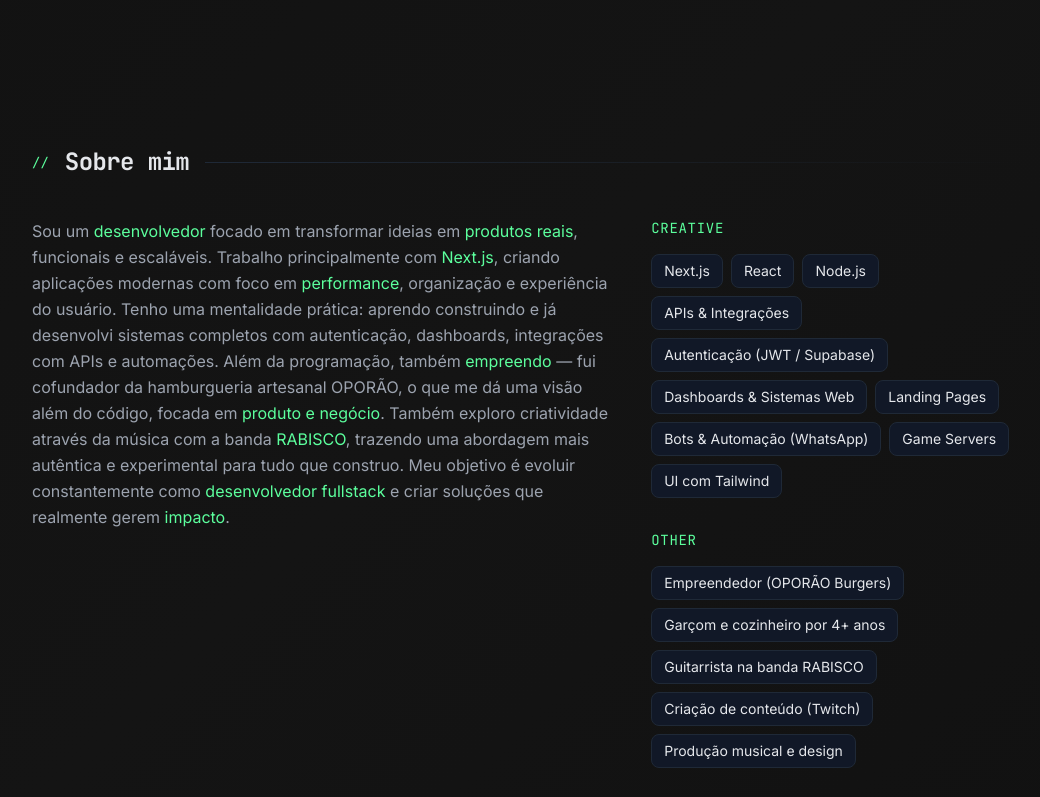
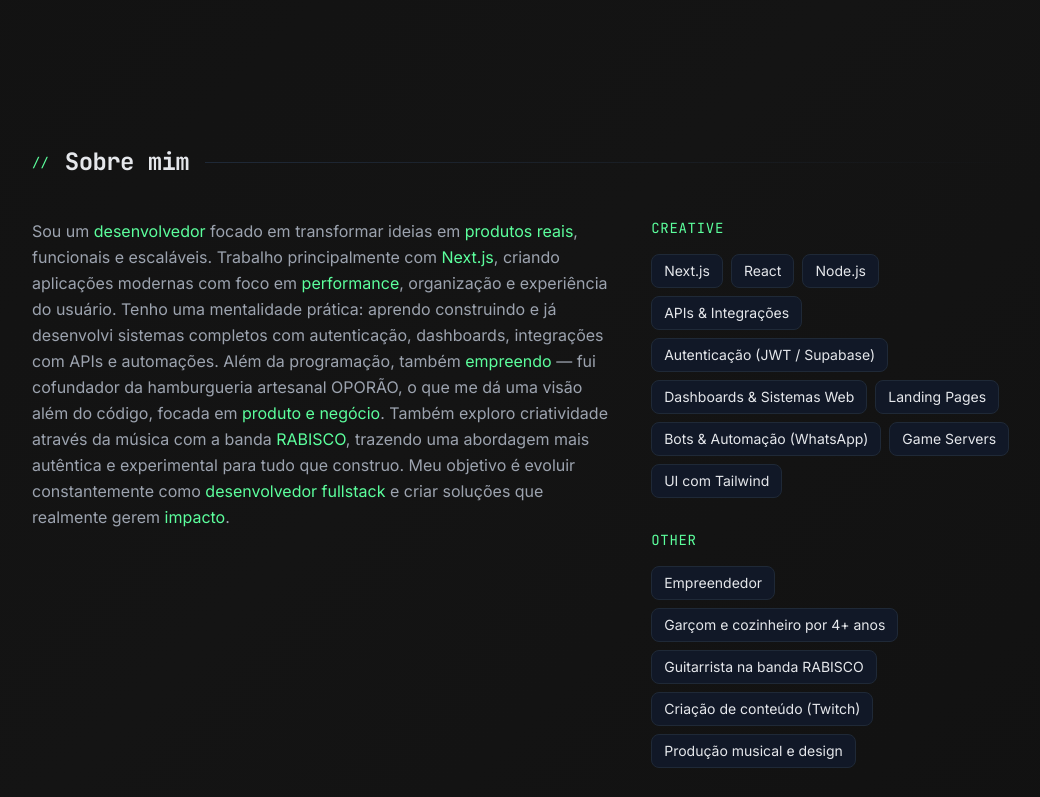
Before and after one commit to andrecodato/portfolio, a Next.js app: page / in a window 1280 px wide. Shown: the part 1586-2383 px from the top of the page, without its empty margins (112-1152 px from the left). Built offline with nearby package versions, Linux system fonts and the light colour scheme.

Commit message:
Mais coisas refinadas

```diff
--- a/src/app/layout.tsx
+++ b/src/app/layout.tsx
@@ -17,6 +17,9 @@ const inter = Inter({
 export const metadata: Metadata = {
   title: "André Codato - Portfólio",
   description: "Projects, experiments and controlled chaos.",
+  icons: {
+    icon: "/favicon.svg",
+  },
   openGraph: {
     title: "André Codato - Portfólio",
     description: "Projects, experiments and controlled chaos.",
--- a/src/constants/index.ts
+++ b/src/constants/index.ts
@@ -55,7 +55,7 @@ const sobreText = {
   ],
 
   otherList: [
-    "Empreendedor (OPORÃO Burgers)",
+    "Empreendedor",
     "Garçom e cozinheiro por 4+ anos",
     "Guitarrista na banda RABISCO",
     "Criação de conteúdo (Twitch)",
```
Also changed, not shown: public/favicon.svg (added).
